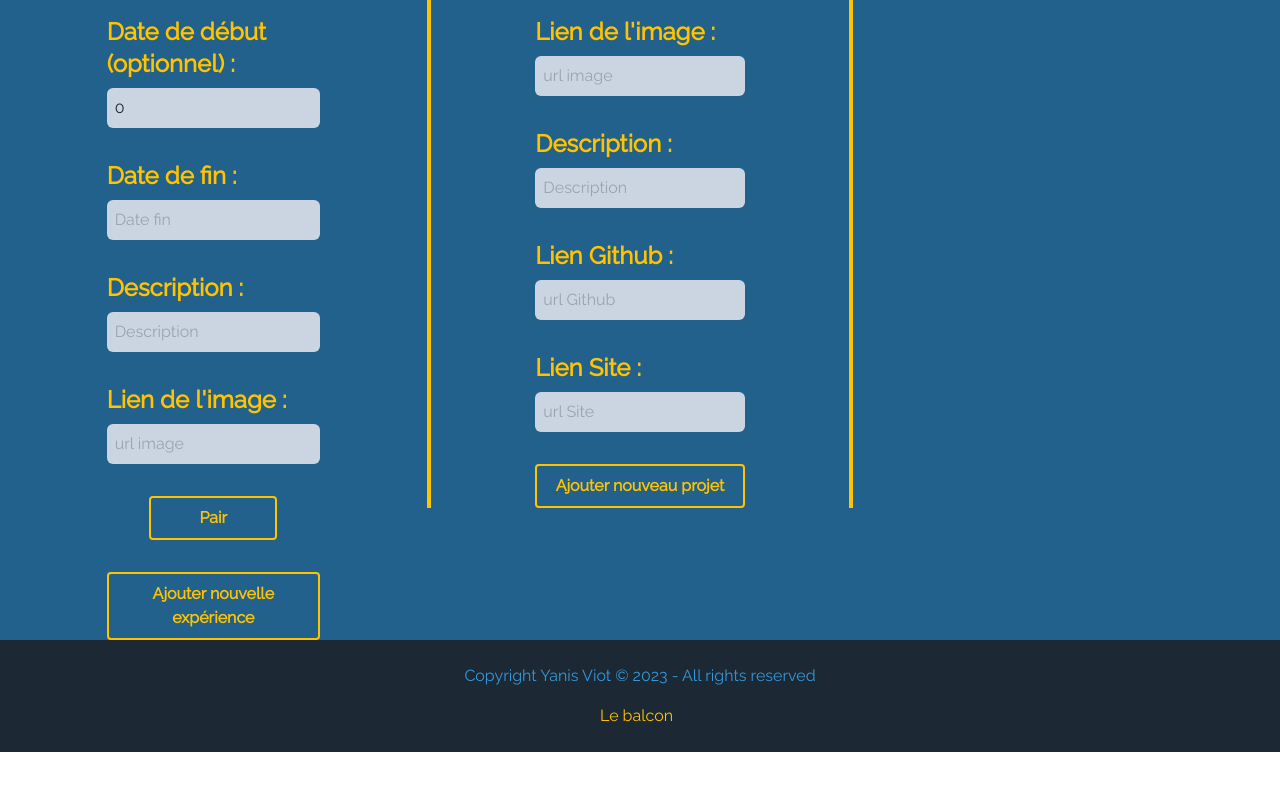
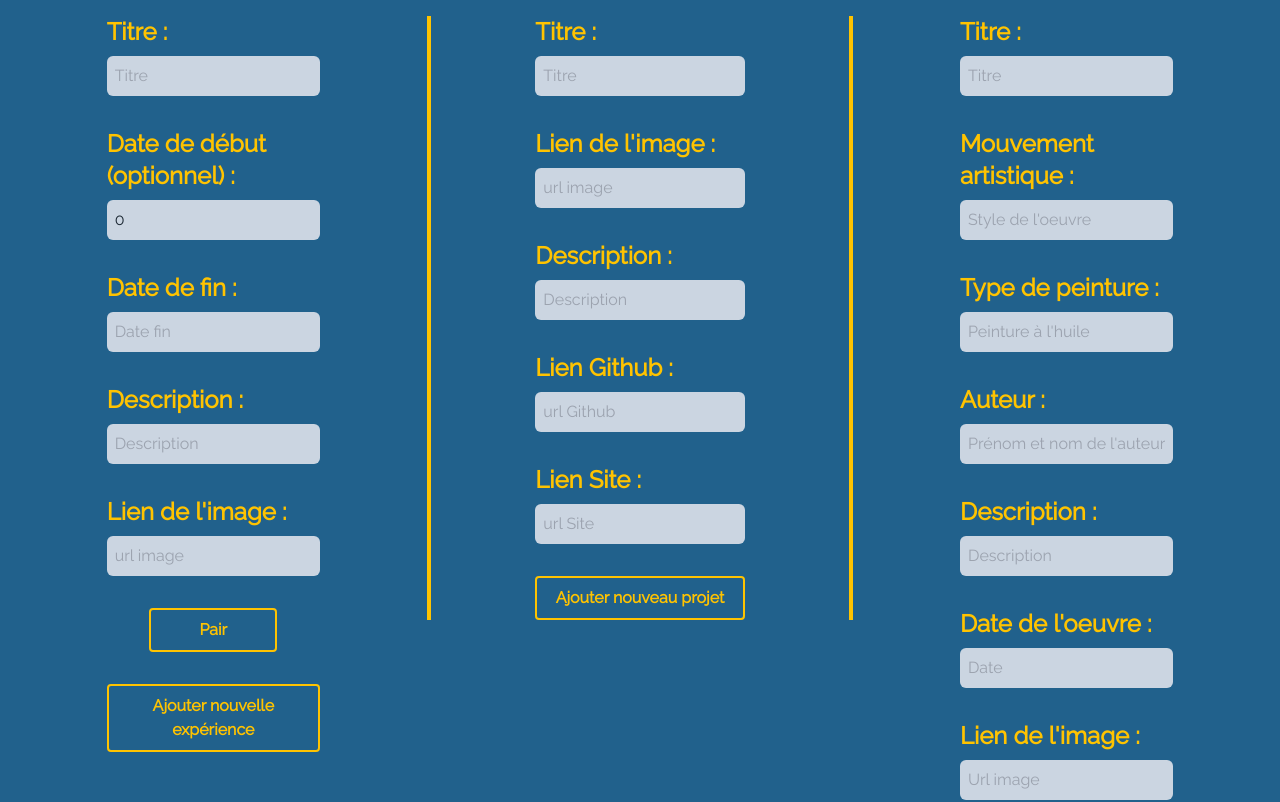
Before and after one commit to BarzaGuignol/monPortfolio, a React (Vite) app in the folder frontend/: page /bundle in a window 1280 px wide. Shown: the part 360-1162 px from the top of the page. Before the commit the page ends 1112 px from the top, so only its background shows below. Built offline with nearby package versions, Linux system fonts and the light colour scheme; no server answers.

Commit message:
logique ajout tableau

```diff
--- /dev/null
+++ b/frontend/src/components/AjoutTableau.jsx
@@ -0,0 +1,148 @@
+/* eslint-disable jsx-a11y/label-has-associated-control */
+
+import React, { useState } from "react";
+
+import apiConnexion from "../services/apiConnexion";
+
+export default function AjoutTableau() {
+  const [mesTableaux, setMesTableaux] = useState({
+    titre: "",
+    style: "",
+    type: "",
+    auteur: "",
+    description: "",
+    date: "",
+    urlImage: "",
+  });
+
+  const gestionAjoutAuChangement2 = (place, value) => {
+    const nouveauMesTableaux = { ...mesTableaux };
+    nouveauMesTableaux[place] = value;
+    setMesTableaux(nouveauMesTableaux);
+  };
+
+  const gestionAjoutTableau = (e) => {
+    e.preventDefault();
+    apiConnexion
+      .post(`tableaux`, {
+        ...mesTableaux,
+      })
+      .then((tableaux) => {
+        setMesTableaux(tableaux.data);
+      })
+      .catch((err) => console.error(err));
+  };
+
+  return (
+    <div>
+      <form
+        className="flex flex-col sm:w-[50%] mx-auto pb-20 sm:pb-0 sm:mt-20"
+        onSubmit={(e) => gestionAjoutTableau(e)}
+      >
+        <label className="text-2xl text-[#FFC300] mb-2 font-bold">
+          Titre :
+        </label>
+        <input
+          type="text"
+          name="titre"
+          placeholder="Titre"
+          required="required"
+          value={mesTableaux.titre}
+          onChange={(e) =>
+            gestionAjoutAuChangement2(e.target.name, e.target.value)
+          }
+          className="p-2 mb-8 rounded-md bg-slate-300 text-[#1C2833]"
+        />
+        <label className="text-2xl text-[#FFC300] mb-2 font-bold">
+          Mouvement artistique :
+        </label>
+        <input
+          type="text"
+          name="style"
+          placeholder="Style de l'oeuvre"
+          required="required"
+          value={mesTableaux.style}
+          onChange={(e) =>
+            gestionAjoutAuChangement2(e.target.name, e.target.value)
+          }
+          className="p-2 mb-8 rounded-md bg-slate-300 text-[#1C2833]"
+        />
+        <label className="text-2xl text-[#FFC300] mb-2 font-bold">
+          Type de peinture :
+        </label>
+        <input
+          type="text"
+          name="type"
+          placeholder="Peinture à l'huile"
+          required="required"
+          value={mesTableaux.type}
+          onChange={(e) =>
+            gestionAjoutAuChangement2(e.target.name, e.target.value)
+          }
+          className="p-2 mb-8 rounded-md bg-slate-300 text-[#1C2833]"
+        />
+        <label className="text-2xl text-[#FFC300] mb-2 font-bold">
+          Auteur :
+        </label>
+        <input
+          type="text"
+          name="auteur"
+          placeholder="Prénom et nom de l'auteur"
+          required="required"
+          value={mesTableaux.auteur}
+          onChange={(e) =>
+            gestionAjoutAuChangement2(e.target.name, e.target.value)
+          }
+          className="p-2 mb-8 rounded-md bg-slate-300 text-[#1C2833]"
+        />
+        <label className="text-2xl text-[#FFC300] mb-2 font-bold">
+          Description :
+        </label>
+        <input
+          type="text"
+          name="description"
+          placeholder="Description"
+          value={mesTableaux.description}
+          onChange={(e) =>
+            gestionAjoutAuChangement2(e.target.name, e.target.value)
+          }
+          className="p-2 mb-8 rounded-md bg-slate-300 text-[#1C2833]"
+        />
+        <label className="text-2xl text-[#FFC300] mb-2 font-bold">
+          Date de l'oeuvre :
+        </label>
+        <input
+          type="number"
+          name="date"
+          placeholder="Date"
+          required="required"
+          value={mesTableaux.date}
+          onChange={(e) =>
+            gestionAjoutAuChangement2(e.target.name, e.target.value)
+          }
+          className="p-2 mb-8 rounded-md bg-slate-300 text-[#1C2833]"
+        />
+        <label className="text-2xl text-[#FFC300] mb-2 font-bold">
+          Lien de l'image :
+        </label>
+        <input
+          type="text"
+          name="urlImage"
+          placeholder="Url image"
+          required="required"
+          value={mesTableaux.urlImage}
+          onChange={(e) =>
+            gestionAjoutAuChangement2(e.target.name, e.target.value)
+          }
+          className="p-2 mb-8 rounded-md bg-slate-300 text-[#1C2833]"
+        />
+        <button
+          type="submit"
+          className="bg-transparent text-[#FFC300] text-center font-bold border-2 border-[#FFC300] p-2 rounded hover:bg-[#FFC300] hover:opacity-80 hover:text-[#1C2833]"
+        >
+          Ajouter nouveau tableau
+        </button>
+      </form>
+    </div>
+  );
+}
--- a/frontend/src/pages/PanneauAdministrateur.jsx
+++ b/frontend/src/pages/PanneauAdministrateur.jsx
@@ -1,6 +1,9 @@
+import React from "react";
+import { Link } from "react-router-dom";
+
 import AjoutExp from "@components/AjoutExp";
 import AjoutProjet from "@components/AjoutProjet";
-import React from "react";
+import AjoutTableau from "@components/AjoutTableau";
 
 export default function PanneauAdministrateur() {
   return (
@@ -8,14 +11,23 @@ export default function PanneauAdministrateur() {
       <h2 className="text-center text-[#3498DB] text-4xl pt-10 underline underline-offset-8 decoration-[#FFC300]">
         Panneau Administrateur
       </h2>
-      <div className="flex flex-row">
+      <div className="flex flex-row mt-20 text-center justify-center space-x-8">
+        <h2 className="text-2xl text-[#1C2833]">Modifier / Supprimer : </h2>
+        <Link to="" className="text-2xl text-[#3498DB] hover:text-[#FFC300]">CV</Link>
+        <Link to="" className="text-2xl text-[#3498DB] hover:text-[#FFC300]">Projets</Link>
+        <Link to="" className="text-2xl text-[#3498DB] hover:text-[#FFC300]">Ecrits</Link>
+        <Link to="" className="text-2xl text-[#3498DB] hover:text-[#FFC300]">Tableaux</Link>
+      </div>
+      <div className="flex flex-row pb-20">
         <div className="w-1/3 boder-r-4 border-[#FFC300]">
           <AjoutExp />
         </div>
         <div className="w-1/3">
           <AjoutProjet />
         </div>
-        <div className="w-1/3" />
+        <div className="w-1/3">
+          <AjoutTableau />
+        </div>
       </div>
     </div>
   );
```
